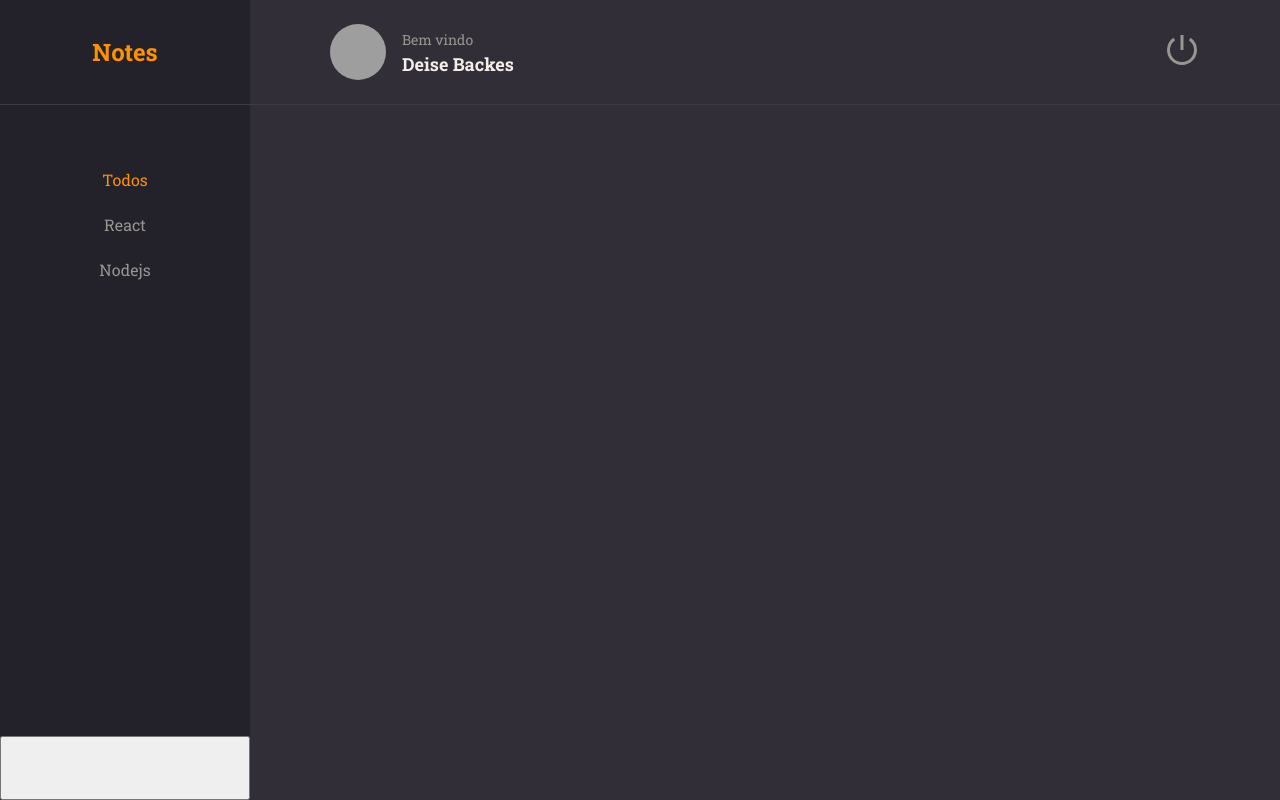
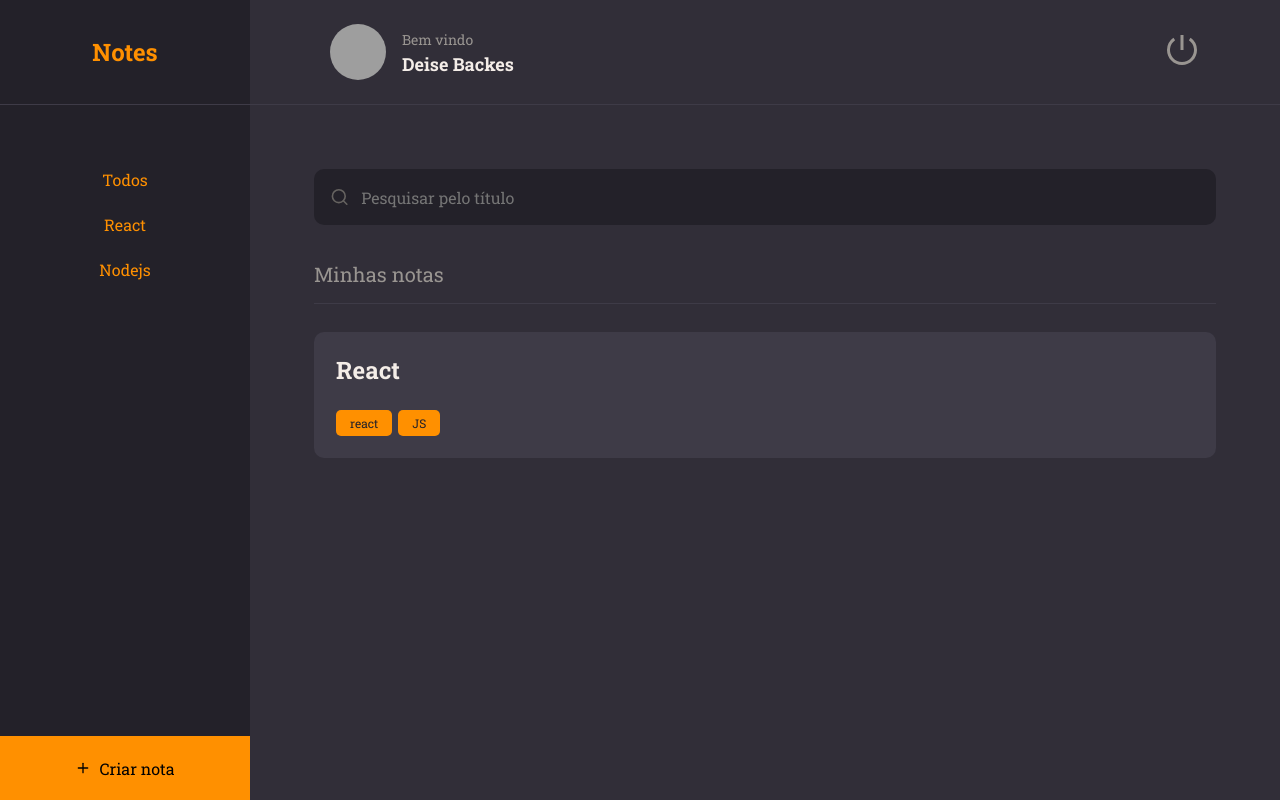
Before and after one commit to De-Fischer/react, a React (Vite) app: page / in a window 1280 px wide. Built offline with nearby package versions, Linux system fonts and the light colour scheme; grey boxes are pictures that could not be loaded.

Commit message:
Novos componentes

```diff
--- a/src/components/ButtonText/index.jsx
+++ b/src/components/ButtonText/index.jsx
@@ -4,7 +4,7 @@
   return (
     <Container
       type="button"
-      isActive={isActive}
+      $isactive={isActive.toString()}
       {...rest}
     >
       {title}
--- a/src/components/ButtonText/styles.js
+++ b/src/components/ButtonText/styles.js
@@ -2,7 +2,7 @@
 
 export const Container = styled.button`
   background: none;
-  color: ${({ theme, isActive }) => isActive ? theme.COLORS.ORANGE : theme.COLORS.GRAY_100};
+  color: ${({ theme, $isactive }) => $isactive ? theme.COLORS.ORANGE : theme.COLORS.GRAY_100};
 
   border: none;
   font-size: 16px;
--- /dev/null
+++ b/src/components/Input/index.jsx
@@ -0,0 +1,10 @@
+import { Container } from './styles'
+
+export function Input({ icon: Icon, ...rest }) {
+  return (
+    <Container>
+      {Icon && <Icon size={20} />}
+      <input {...rest} />
+    </Container>
+  )
+}
--- /dev/null
+++ b/src/components/Input/styles.js
@@ -0,0 +1,31 @@
+import styled from 'styled-components'
+
+export const Container = styled.div`
+  width: 100%;
+  display: flex;
+  align-items: center;
+
+  background-color: ${({ theme }) => theme.COLORS.BACKGROUND_900} ;
+  color: ${({ theme }) => theme.COLORS.GRAY_300};
+
+  margin-bottom: 8px;
+  border-radius: 10px;
+
+  > input {
+    height: 56px;
+    width: 100%;
+
+    padding: 12px;
+    color: ${({ theme }) => theme.COLORS.WHITE};
+    background: transparent;
+    border: 0;
+
+    &:placeholder {
+      color: ${({ theme }) => theme.COLORS.GRAY_300}
+    }
+  }
+
+  > svg {
+    margin-left: 16px;
+  }
+`
--- /dev/null
+++ b/src/components/Note/index.jsx
@@ -0,0 +1,25 @@
+import { Container } from './styles'
+import { Tag } from '../Tag'
+
+export function Note({ data, ...rest }) {
+  return(
+    <Container {...rest}>
+      <h1>{data.title}</h1>
+
+      {
+        data.tags &&
+        <footer>
+          {
+            data.tags.map
+            (tag =>
+              <Tag
+                key={tag.id}
+                title={tag.name}
+              />
+            )
+          }
+        </footer>
+      }
+    </Container>
+  );
+}
--- /dev/null
+++ b/src/components/Note/styles.js
@@ -0,0 +1,25 @@
+import styled from 'styled-components';
+
+export const Container = styled.button`
+  width: 100%;
+  background-color: ${({ theme }) => theme.COLORS.BACKGROUND_700};
+
+  border: none;
+  border-radius: 10px;
+  padding: 22px;
+  margin-bottom: 16px;
+
+  > h1 {
+    flex: 1;
+    text-align: left;
+    font-weight: 700;
+    font-size: 24px;
+    color: ${({ theme }) => theme.COLORS.WHITE};
+  }
+
+  > footer {
+    width: 100%;
+    display: flex;
+    margin-top: 24px;
+  }
+`;
--- a/src/components/Tag/index.jsx
+++ b/src/components/Tag/index.jsx
@@ -1,8 +1,8 @@
 import { Container  } from "./styles";
 
-export function Tag({ title }) {
+export function Tag({ title, ...rest }) {
   return(
-    <Container>
+    <Container{...rest}>
       {title}
     </Container>
   )
--- a/src/pages/Home/index.jsx
+++ b/src/pages/Home/index.jsx
@@ -1,6 +1,10 @@
+import { FiPlus, FiSearch } from 'react-icons/fi';
 import { Container, Brand, Menu, Search, Content, NewNote } from "./style";
 
+import { Note } from "../../components/Note";
 import { Header } from "../../components/Header";
+import { Input } from "../../components/Input";
+import { Section } from "../../components/Section";
 import { ButtonText } from "../../components/ButtonText";
 
 
@@ -20,15 +24,25 @@
       </Menu>
 
       <Search>
-
+        <Input placeholder="Pesquisar pelo título" icon={FiSearch} />
       </Search>
 
       <Content>
-
+        <Section title='Minhas notas'>
+          <Note data={{
+            title: 'React',
+            tags:[
+              { id: '1', name: 'react' },
+              { id: '2', name: 'JS' }
+            ]
+          }}
+          />
+        </Section>
       </Content>
 
       <NewNote>
-
+        <FiPlus />
+        Criar nota
       </NewNote>
 
 
--- a/src/pages/Home/style.js
+++ b/src/pages/Home/style.js
@@ -49,15 +49,26 @@
 
 export const Search = styled.div`
   grid-area: search;
-
+  padding: 64px 64px 0;
 `;
 
 export const Content = styled.div`
   grid-area: content;
-
+  padding: 0 64px;
+  overflow-y: auto;
 `;
 
 export const NewNote = styled.button`
-   grid-area: newnote;
+  grid-area: newnote;
 
+  background-color: ${({ theme }) => theme.COLORS.ORANGE};
+  border: none;
+
+  display: flex;
+  align-items: center;
+  justify-content: center;
+
+  svg {
+    margin-right: 8px;
+  }
 `;
```
